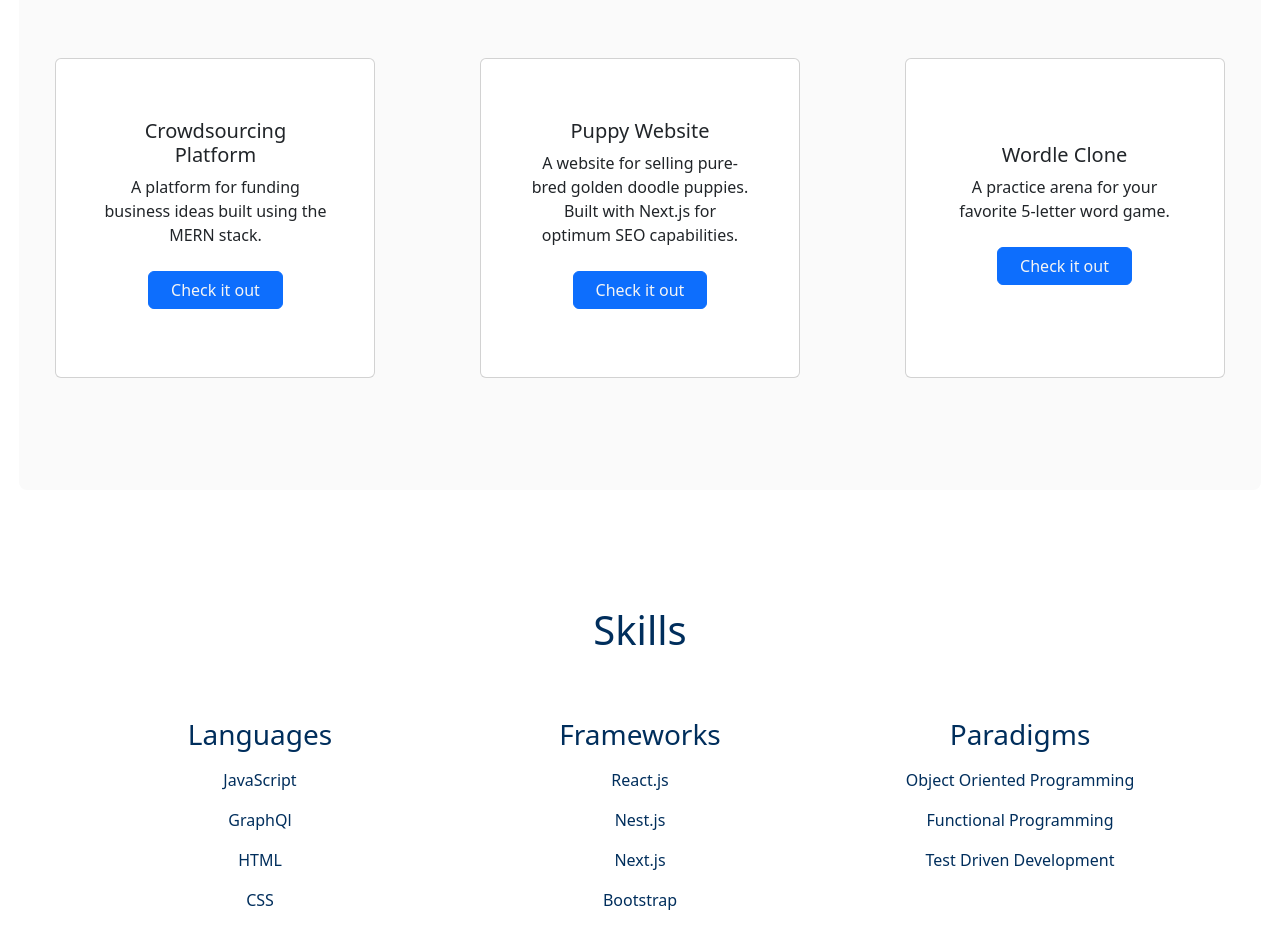
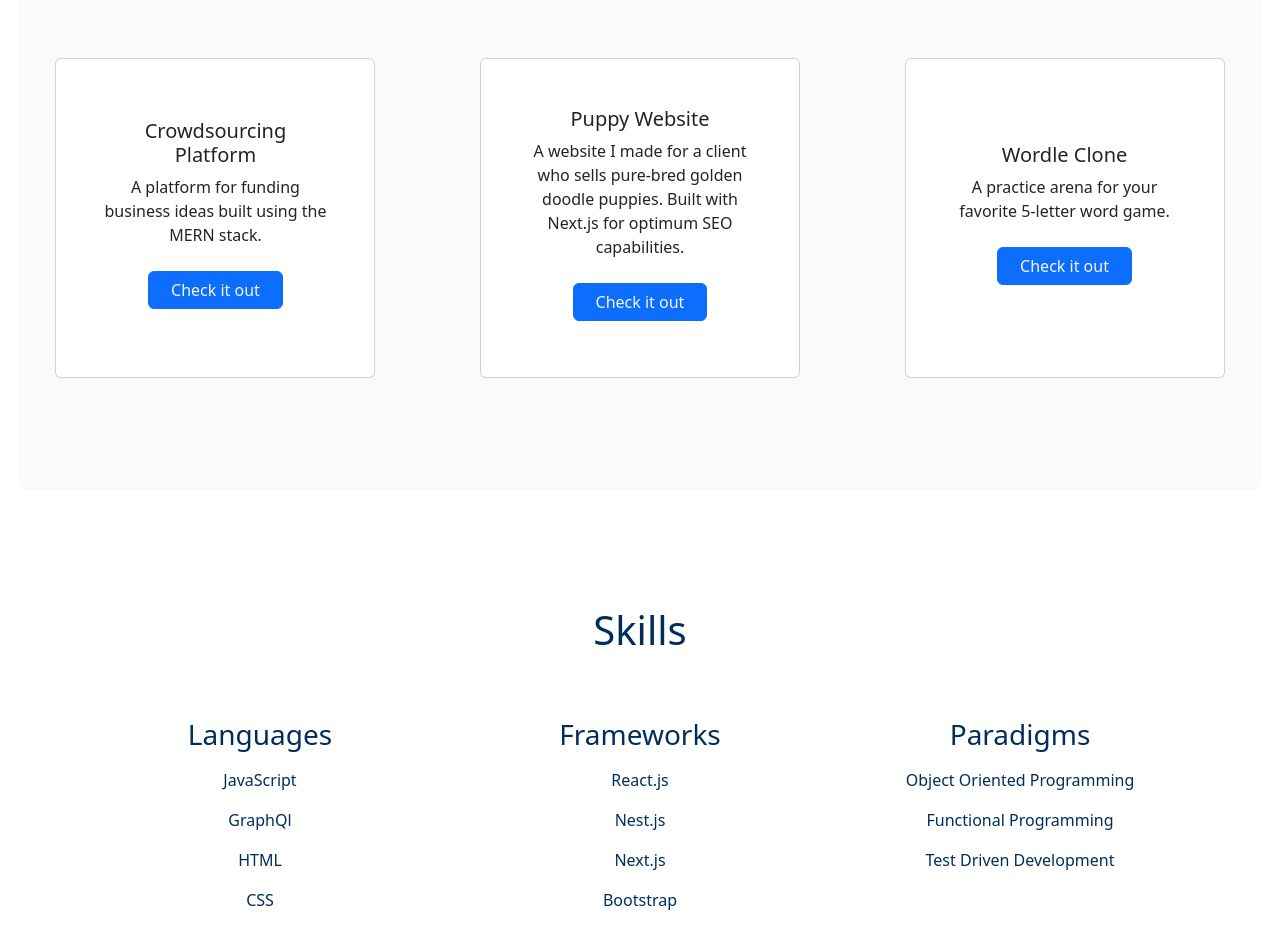
Before and after one commit to j4rola/my-portfolio, a Next.js app: page / in a window 1280 px wide. Shown: the part 980-1916 px from the top of the page. Built offline with nearby package versions, Linux system fonts and the light colour scheme.

Commit message:
edits projects section

```diff
--- a/components/Projects.jsx
+++ b/components/Projects.jsx
@@ -31,7 +31,7 @@ function Projects() {
 
                     <Card.Title className='text-center'>Puppy Website</Card.Title>
                     <Card.Text className='text-center'>
-                        A website for selling pure-bred golden doodle puppies. Built with Next.js for optimum SEO capabilities.
+                        A website I made for a client who sells pure-bred golden doodle puppies. Built with Next.js for optimum SEO capabilities.
                     </Card.Text>
                         <div className='flexy flex-nowrap'>
                             <Button className='btn-primary my-2'>
```
